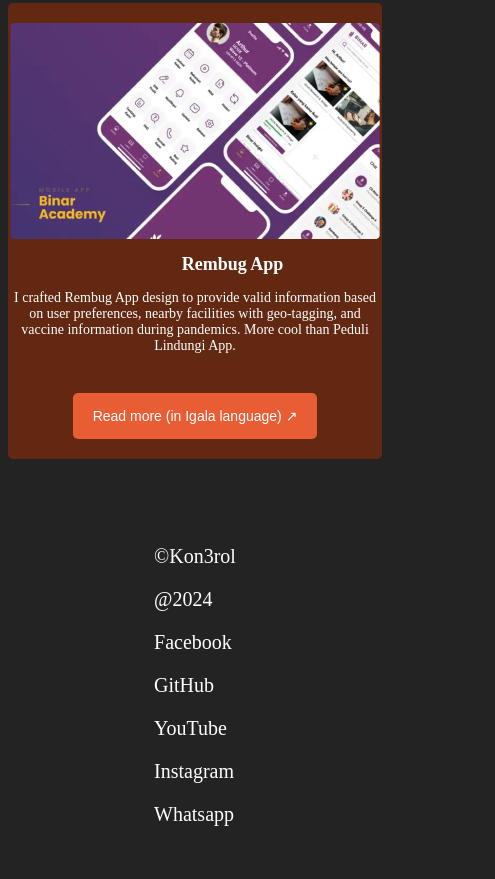
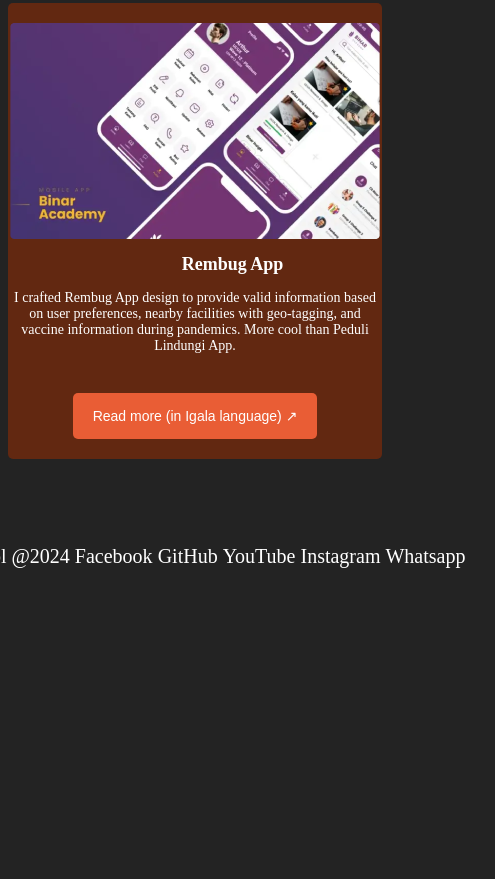
Before and after one commit to kon3rol/project_js, a plain HTML site: page index.html in a window 390 px wide. Shown: the part 5237-6116 px from the top of the page, 495 px wide, since content can reach past the window. After the commit the page ends 5863 px from the top, so only its background shows below. Drawn offline with nearby package versions, Linux system fonts and the light colour scheme.

Commit message:
Fixed grid issue

```diff
--- a/grid.css
+++ b/grid.css
@@ -353,12 +353,10 @@ footer {
   .end {
     list-style: none;
     text-decoration: none;
-    display: grid;
-    /* width: 461px; */
-    /* height: 39px; */
+    display: flex;
     justify-content: center;
     padding: 30px;
-    gap: 20px;
+    gap: 5px;
     align-items: center;
     font-size: 20px;
     font-weight: 300;
```
